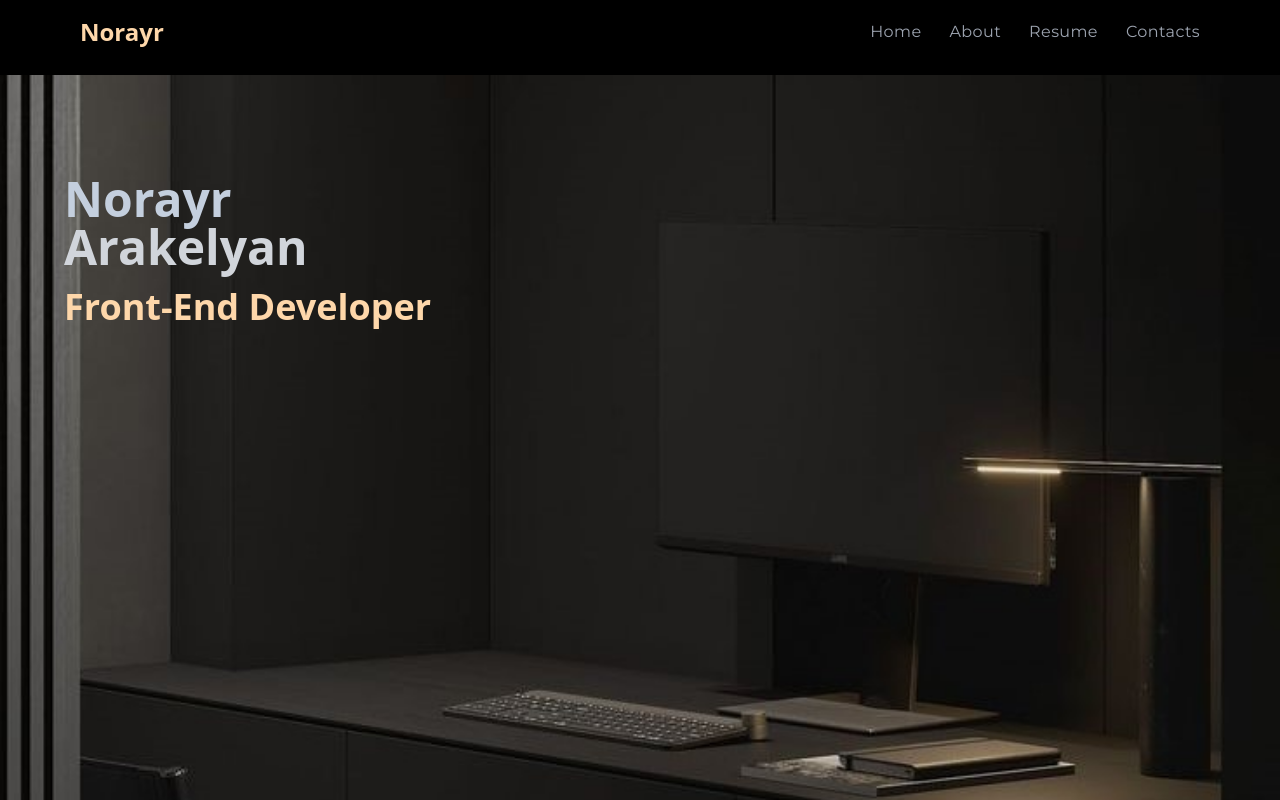
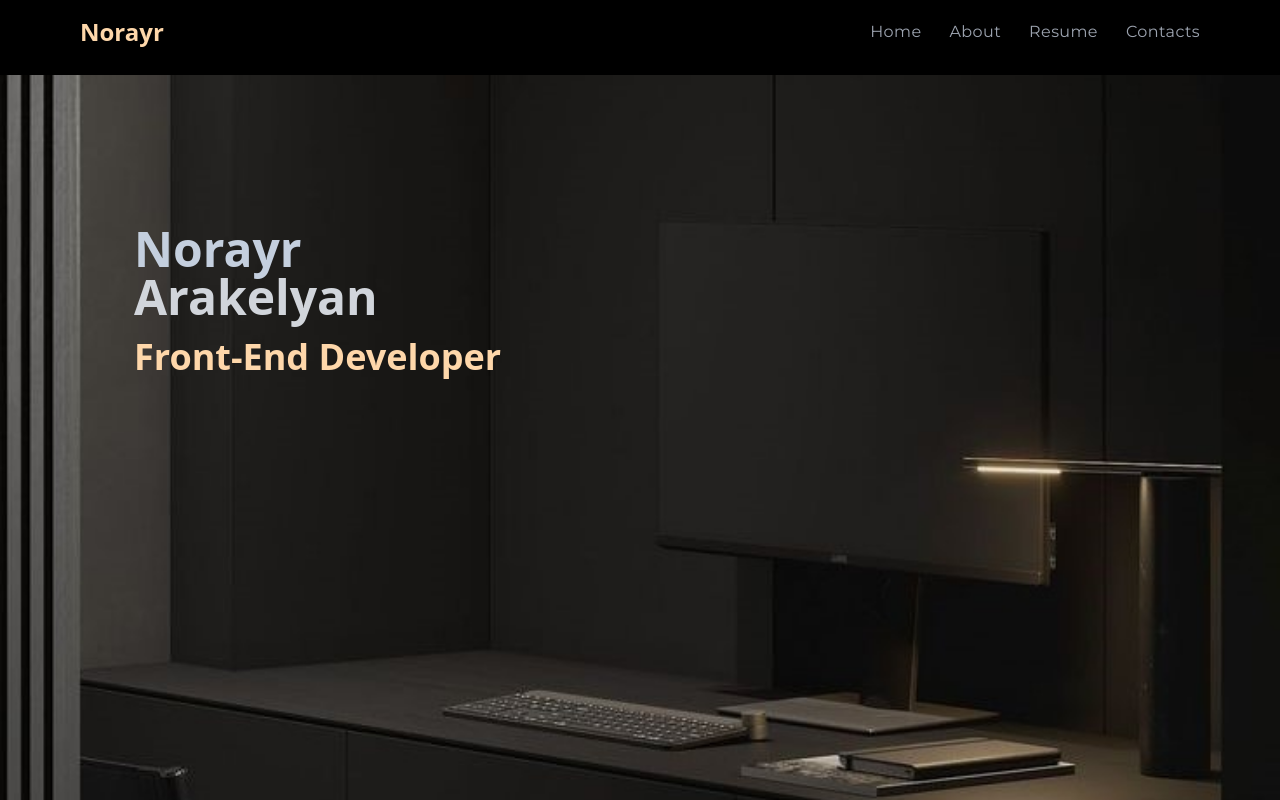
Before and after one commit to Noro233/Noro233.github.io, a React (Create React App) app: page / in a window 1280 px wide. Shown: the top 800 px of the page. Built offline with nearby package versions, Linux system fonts and the light colour scheme.

Commit message:
home page

```diff
--- a/src/Components/Home/Home.jsx
+++ b/src/Components/Home/Home.jsx
@@ -23,7 +23,7 @@ function Home() {
 
 
           <div className="relative text-start flex flex-col
-                           pt-[100px] z-10 mb-8">
+                           pt-[150px] pl-[70px] z-10 mb-8">
 
             <h1 className=" text-2xl sm:text-3xl mb:text-4xl md:text-2xl
                           lg:text-4xl xl:text-5xl 2xl:text-6xl font-bold">
```
